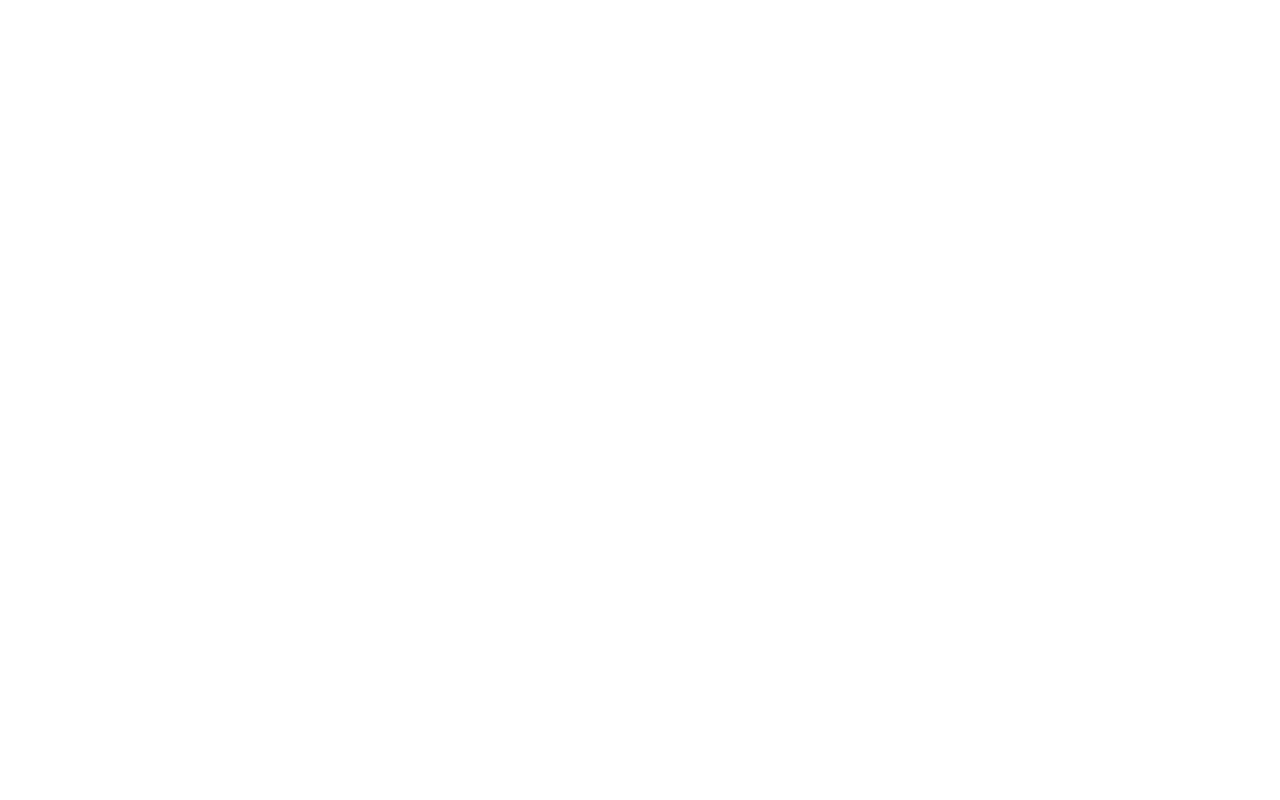
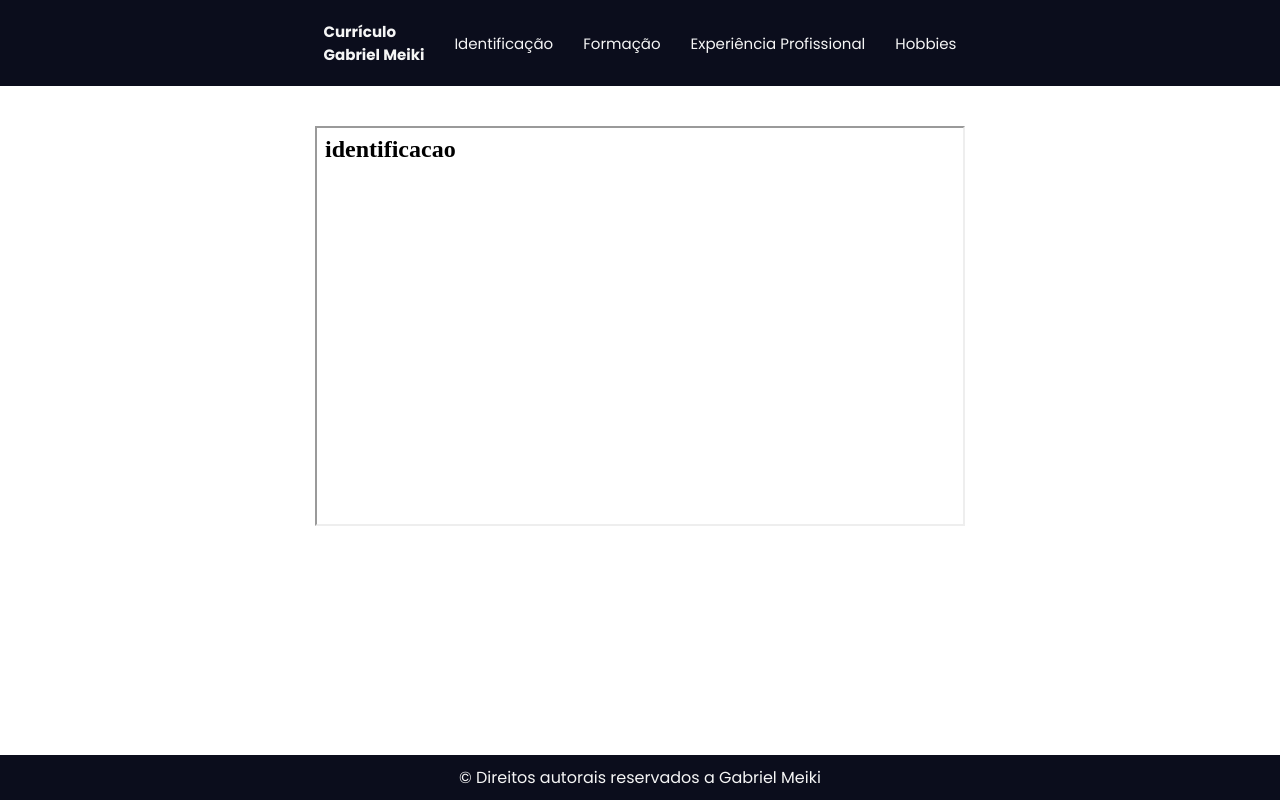
Before and after one commit to gabriel-meiki/curriculo-coding, a plain HTML site: page index.html in a window 1280 px wide. Drawn offline with Linux system fonts and the light colour scheme.

Commit message:
Index.html finalizada

```diff
--- /dev/null
+++ b/abas/identificacao.html
@@ -0,0 +1 @@
+<h2>identificacao</h2>
--- a/index.html
+++ b/index.html
@@ -1,11 +1,28 @@
 <!DOCTYPE html>
-<html lang="en">
+<html lang="pt-br">
 <head>
     <meta charset="UTF-8">
     <meta name="viewport" content="width=device-width, initial-scale=1.0">
-    <title>Opa</title>
+    <link rel="stylesheet" href="style.css">
+    <title>Curriculo - Gabriel Meiki</title>
 </head>
 <body>
-
+    <header>
+        <nav>
+            <p>Currículo <br>Gabriel Meiki</p>
+            <ul>
+                <li><a href="abas/identificacao.html" target="main">Identificação</a></li>
+                <li><a href="abas/formacao.html" target="main">Formação</a></li>
+                <li><a href="abas/experiencia.html" target="main">Experiência Profissional</a></li>
+                <li><a href="abas/hobbies.html" target="main">Hobbies</a></li>
+            </ul>
+        </nav>
+    </header>
+    <main>
+        <iframe src="abas/identificacao.html" width="650px" height="400px" name="main"></iframe>
+    </main>
+    <footer>
+        <p>© Direitos autorais reservados a Gabriel Meiki</p>
+    </footer>
 </body>
 </html>
--- a/style.css
+++ b/style.css
@@ -0,0 +1,61 @@
+@import url('https://fonts.googleapis.com/css2?family=Poppins:ital,wght@0,100;0,200;0,300;0,400;0,500;0,600;0,700;0,800;0,900;1,100;1,200;1,300;1,400;1,500;1,600;1,700;1,800;1,900&display=swap');
+
+*{
+    margin: 0;
+    padding: 0;
+    box-sizing: border-box;
+    font-family: "Poppins", sans-serif;
+}
+
+body{
+    height: 100vh;
+}
+
+header{
+    background-color: #0B0D1C;
+    font-size: 0.94rem;
+}
+
+nav{
+    display: flex;
+    justify-content: center;
+    align-items: center;
+    padding: 20px;
+    color: whitesmoke;
+}
+
+nav p{
+    text-align: left;
+    font-weight: bold;
+}
+
+nav ul{
+    display: flex;
+    list-style: none;
+}
+
+nav ul li{
+    padding-left: 30px;
+}
+
+nav ul li a{
+    text-decoration: none;
+    color: whitesmoke;
+}
+
+main{
+    display: flex;
+    align-items: center;
+    justify-content: center;
+    padding-top: 5vh;
+}
+
+footer{
+    background-color: #0B0D1C;
+    color: whitesmoke;
+    position: absolute;
+    bottom: 0;
+    width: 100vw;
+    text-align: center;
+    padding: 10px;
+}
```
Also changed, not shown: abas/experiencia.html (added, +1 -0 lines), abas/formacao.html (added, +1 -0 lines), abas/hobbies.html (added, +1 -0 lines).
